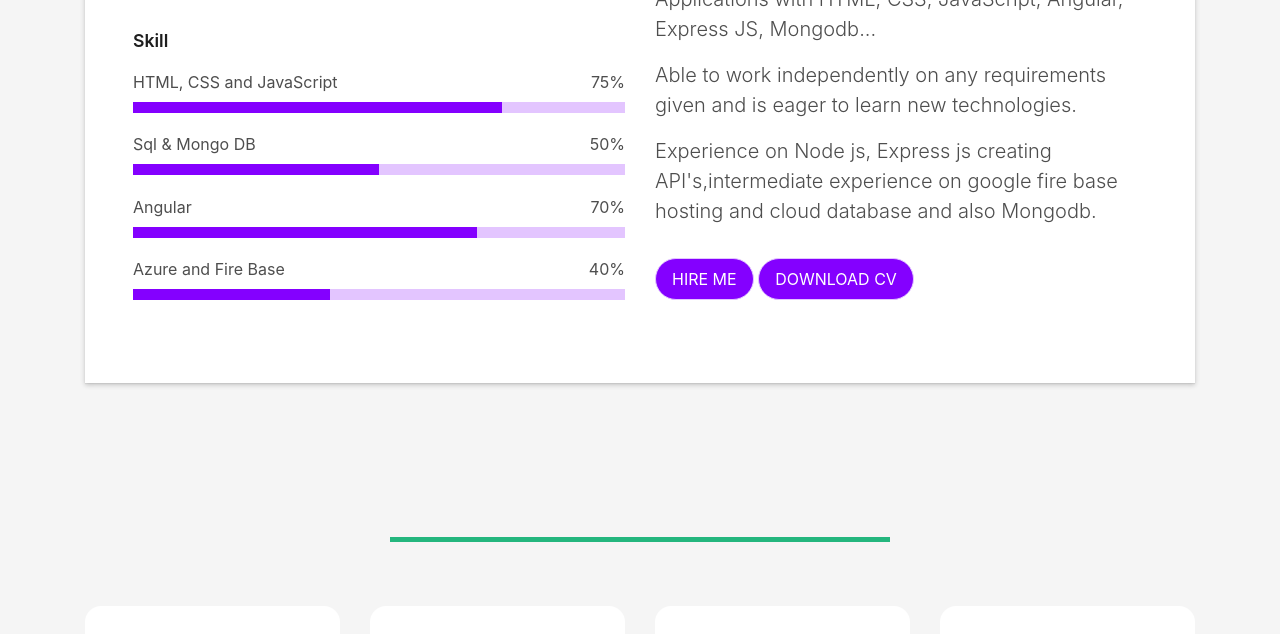
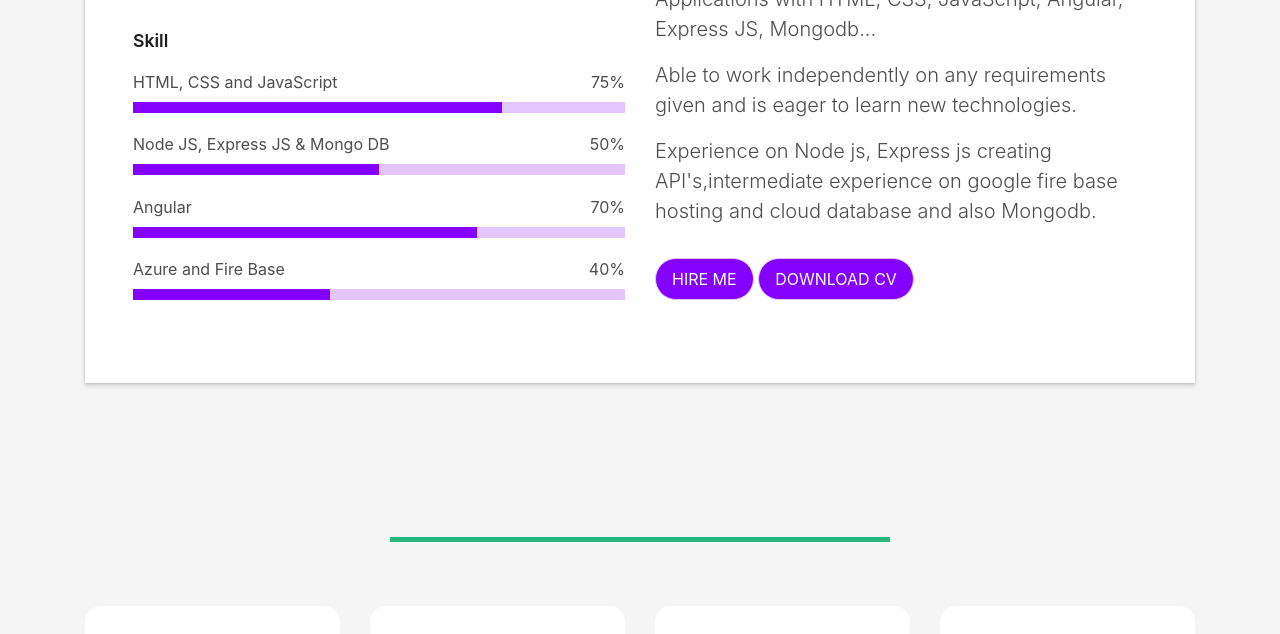
Before and after one commit to raneelams/rameshportfolio1.web.app, a plain HTML site: page src/index.html in a window 1280 px wide. Shown: the part 1120-1754 px from the top of the page. Drawn offline with nearby package versions, Linux system fonts and the light colour scheme.

Commit message:
Minor changes to deploy

```diff
--- a/src/index.html
+++ b/src/index.html
@@ -114,7 +114,7 @@
                     <div class="progress-bar" role="progressbar" style="width: 75%;" aria-valuenow="75"
                       aria-valuemin="0" aria-valuemax="100"></div>
                   </div>
-                  <span>Sql & Mongo DB</span> <span class="pull-right">50%</span>
+                  <span>Node JS, Express JS & Mongo DB</span> <span class="pull-right">50%</span>
                   <div class="progress">
                     <div class="progress-bar" role="progressbar" style="width: 50%" aria-valuenow="50" aria-valuemin="0"
                       aria-valuemax="100"></div>
```
